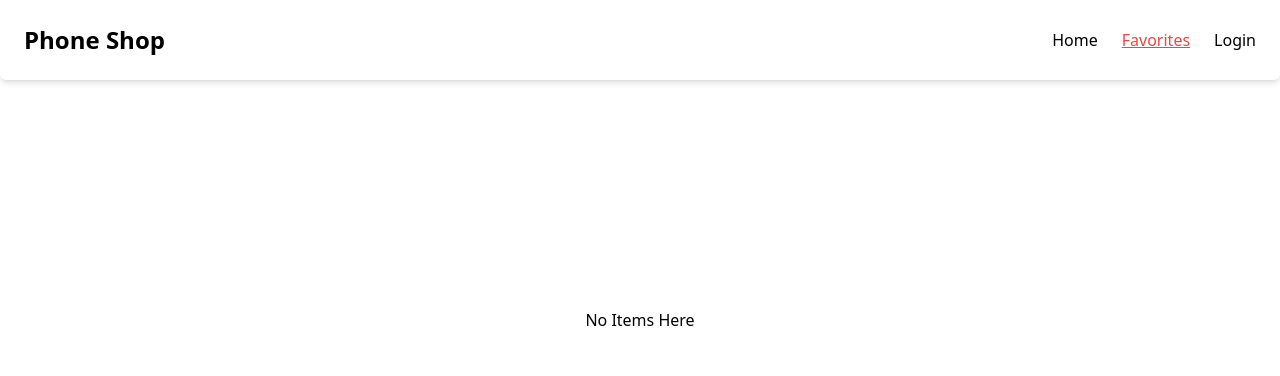
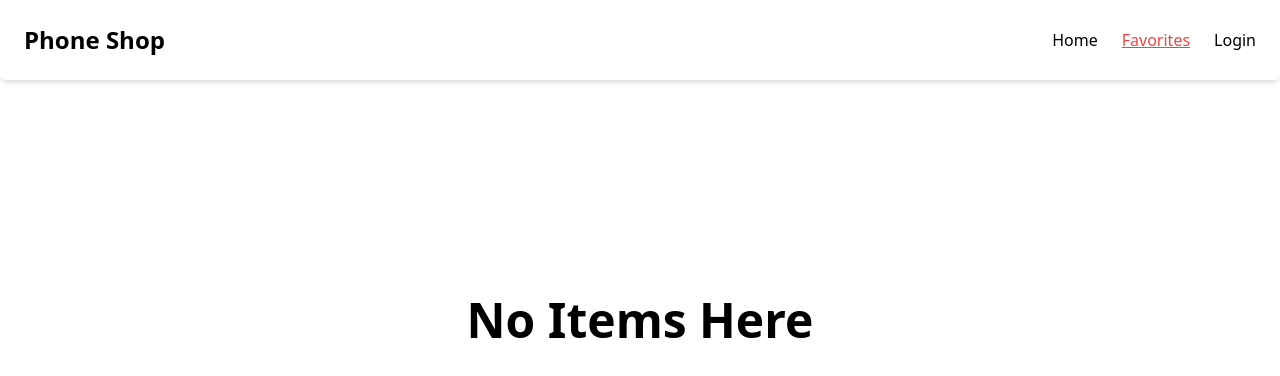
Before and after one commit to jobaer6768/phone-shop-react, a React (Vite) app: page /favorites in a window 1280 px wide. Shown: the top 376 px of the page. Built offline with nearby package versions, Linux system fonts and the light colour scheme.

Commit message:
updated remove and see more btn

```diff
--- a/src/pages/Favourites/Favourites.jsx
+++ b/src/pages/Favourites/Favourites.jsx
@@ -6,6 +6,7 @@ const Favourites = () => {
 
     const [favorites, setFavorites] = useState([]);
     const [noDataFound, setNoDataFound] = useState("");
+    const [isShow, setIsShow] = useState(false);
 
     useEffect(() => {
 
@@ -19,17 +20,29 @@ const Favourites = () => {
 
     }, [])
 
+    const handleRemoveBtn = () => {
+        localStorage.clear();
+        setFavorites([]);
+        setNoDataFound("No Items Here");
+    }
+
     return (
-        <div>
+        <div className="text-center">
             {
-                noDataFound ? <p className="flex justify-center items-center h-[60vh]">{noDataFound}</p>
+                noDataFound ? <p className="flex justify-center items-center h-[60vh] text-5xl font-bold">{noDataFound}</p>
                     :
-                    <div className="flex my-10">
+                    <div className="my-10">
+                        {favorites.length > 0 && <button onClick={handleRemoveBtn} className="px-5 py-2 rounded-lg my-4 mb-6 font-medium bg-red-300 text-white">Remove All</button>}
                         <div className="grid grid-cols-1 md:grid-cols-2 gap-10">
                             {
-                                favorites?.map(phone => <PhoneCard key={phone.id} phone={phone}></PhoneCard>)
+                                isShow ? favorites?.map(phone => <PhoneCard key={phone.id} phone={phone}></PhoneCard>)
+                                    :
+                                    favorites?.slice(0, 4).map(phone => <PhoneCard key={phone.id} phone={phone}></PhoneCard>)
                             }
                         </div>
+                        {
+                            favorites.length > 4 && <button onClick={() => setIsShow(!isShow)} className="px-5 py-2 rounded-lg my-4 mb-6 font-medium bg-green-300 text-white">{isShow ? 'See Less' : 'See More'}</button>
+                        }
                     </div>
             }
         </div>
```
